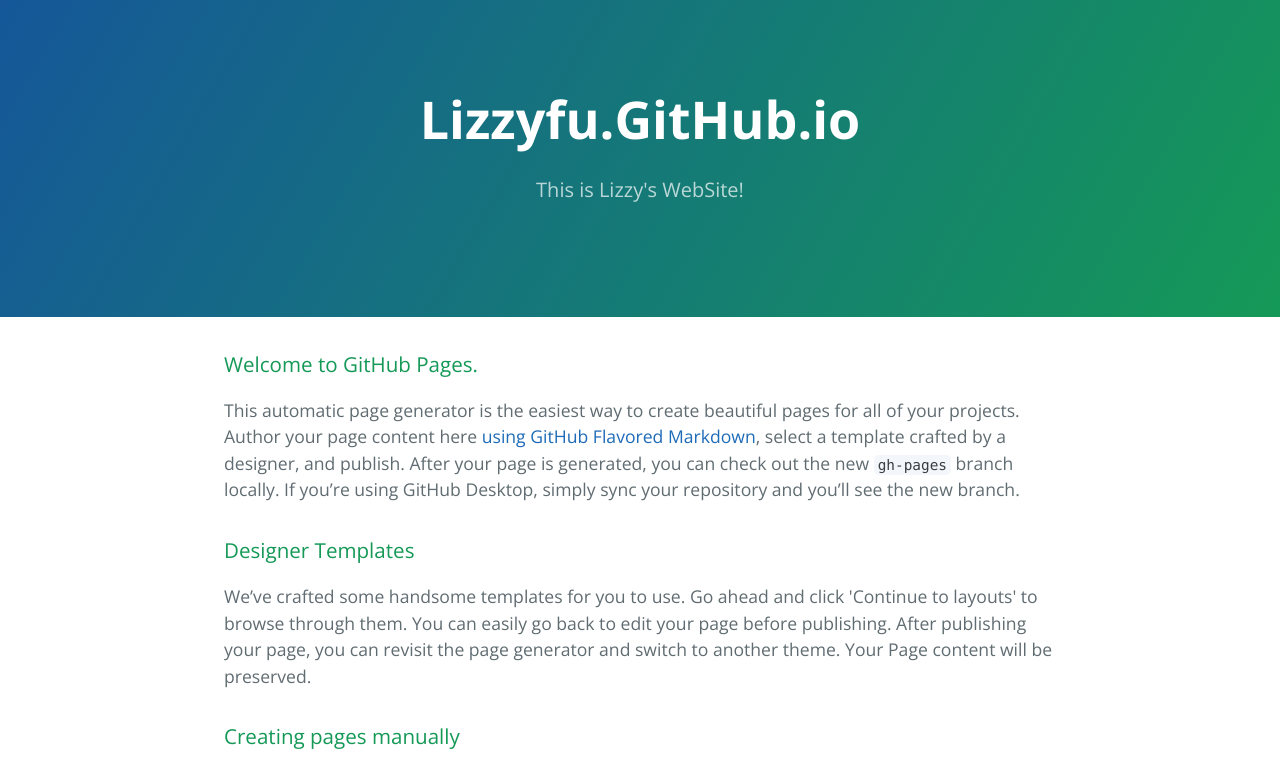
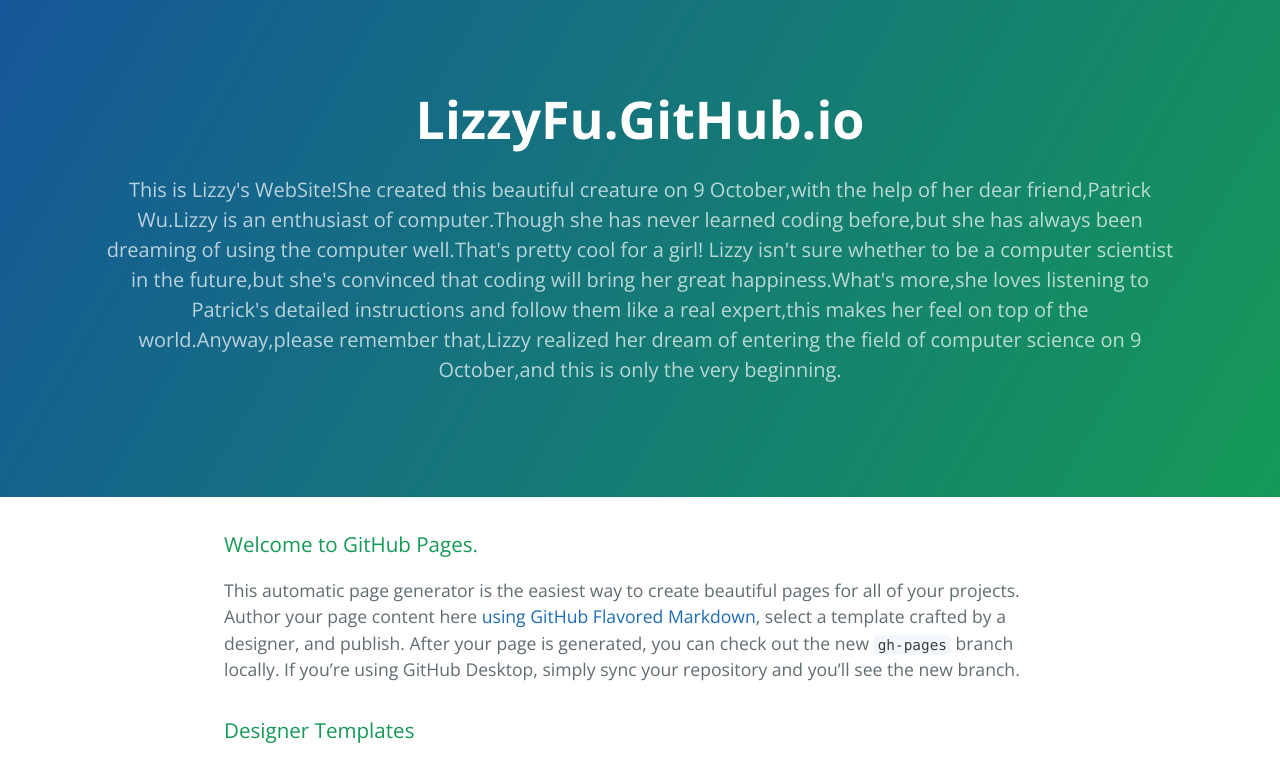
Before and after one commit to LizzyFu/LizzyFu.github.io, a plain HTML site: page index.html in a window 1280 px wide. Shown: the top 760 px of the page. Drawn offline with nearby package versions, Linux system fonts and the light colour scheme.

Commit message:
Update index.html

```diff
--- a/index.html
+++ b/index.html
@@ -2,7 +2,7 @@
 <html lang="en-us">
   <head>
     <meta charset="UTF-8">
-    <title>Lizzyfu.GitHub.io by LizzyFu</title>
+    <title>LizzyFu.GitHub.io by LizzyFu</title>
     <meta name="viewport" content="width=device-width, initial-scale=1">
     <link rel="stylesheet" type="text/css" href="stylesheets/normalize.css" media="screen">
     <link href='https://fonts.googleapis.com/css?family=Open+Sans:400,700' rel='stylesheet' type='text/css'>
@@ -11,8 +11,8 @@
   </head>
   <body>
     <section class="page-header">
-      <h1 class="project-name">Lizzyfu.GitHub.io</h1>
-      <h2 class="project-tagline">This is Lizzy&#39;s WebSite!</h2>
+      <h1 class="project-name">LizzyFu.GitHub.io</h1>
+      <h2 class="project-tagline">This is Lizzy's WebSite!She created this beautiful creature on 9 October,with the help of her dear friend,Patrick Wu.Lizzy is an enthusiast of computer.Though she has never learned coding before,but she has always been dreaming of using the computer well.That's pretty cool for a girl! Lizzy isn't sure whether to be a computer scientist in the future,but she's convinced that coding will bring her great happiness.What's more,she loves listening to Patrick's detailed instructions and follow them like a real expert,this makes her feel on top of the world.Anyway,please remember that,Lizzy realized her dream of entering the field of computer science on 9 October,and this is only the very beginning.
     </section>
 
     <section class="main-content">
```
